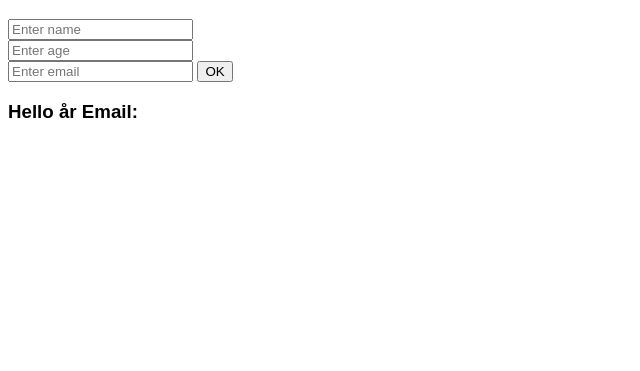
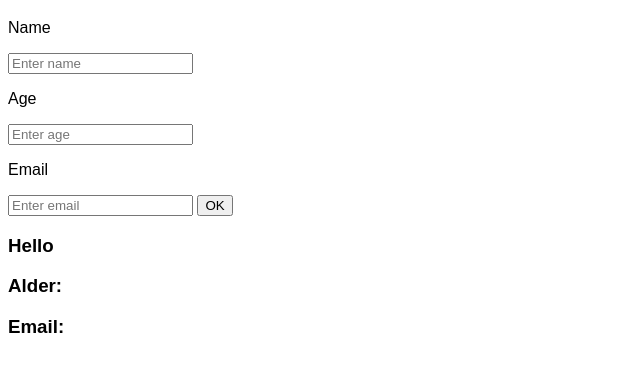
Before and after one commit to sebbex1337/Hello-JavaScript-projekt, a plain HTML site: page index.html in a window 1280 px wide. Both pictures are taken after a click on the button "OK". Shown: the part 61-432 px from the top of the page, without its empty margins (0-640 px from the left). Drawn offline with Linux system fonts and the light colour scheme.

Commit message:
changed display style of 3 inputs

```diff
--- a/app.js
+++ b/app.js
@@ -1,11 +1,10 @@
 function sayHello() {
-  document.querySelector("h3").textContent =
-    "Hello " +
-    document.querySelector("#name").value +
-    " " +
-    document.querySelector("#age").value +
-    " år Email: " +
-    document.querySelector("#email").value;
+  document.querySelector("#h3name").textContent =
+    "Hello " + document.querySelector("#name").value;
+  document.querySelector("#h3age").textContent =
+    "Alder: " + document.querySelector("#age").value;
+  document.querySelector("#h3email").textContent =
+    "Email: " + document.querySelector("#email").value;
 }
 document.querySelector("button").addEventListener("click", sayHello);
 
--- a/index.html
+++ b/index.html
@@ -9,11 +9,16 @@
   </head>
   <body>
     <h1>Enter your name</h1>
+    <p>Name</p>
     <input type="text" id="name" placeholder="Enter name" /> <br />
+    <p>Age</p>
     <input type="number" id="age" placeholder="Enter age" /> <br />
+    <p>Email</p>
     <input type="email" id="email" placeholder="Enter email" />
     <button id="btn">OK</button>
-    <h3></h3>
+    <h3 id="h3name"></h3>
+    <h3 id="h3age"></h3>
+    <h3 id="h3email"></h3>
     <script src="app.js"></script>
   </body>
 </html>
```
